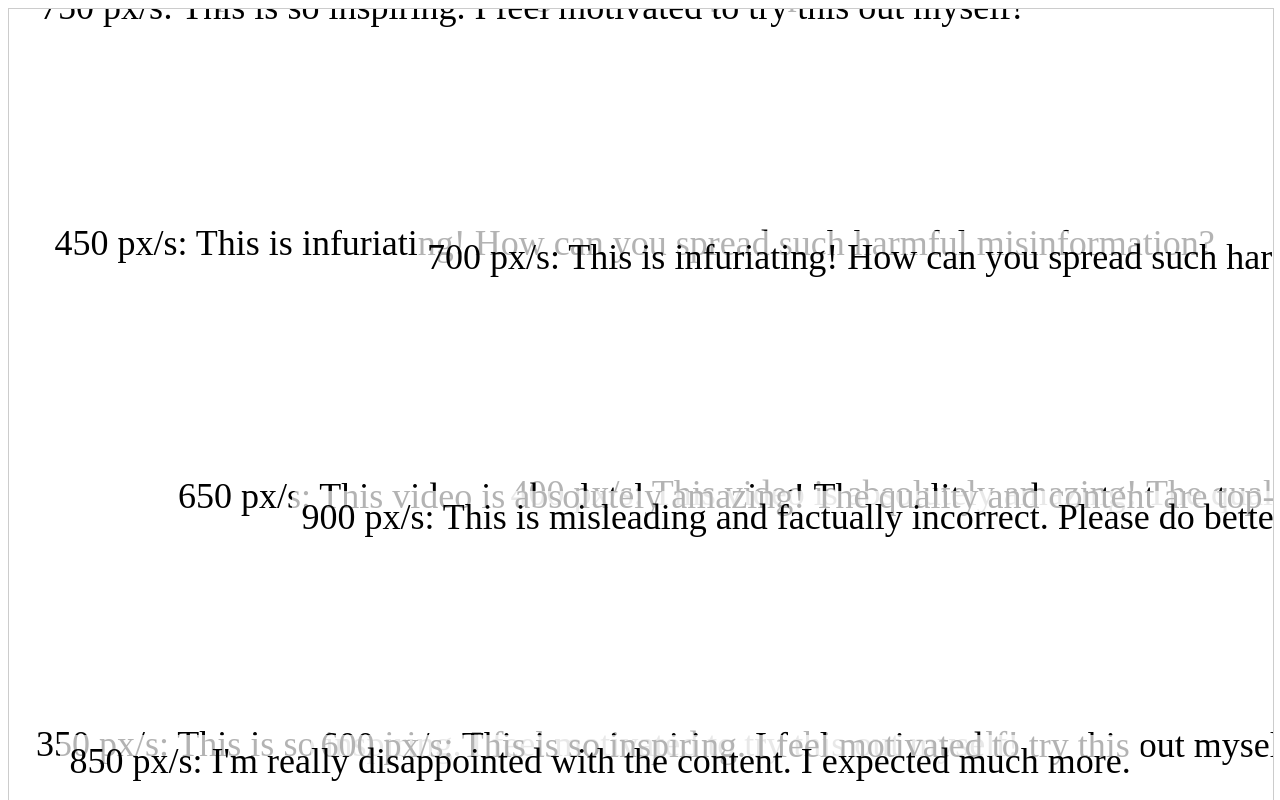
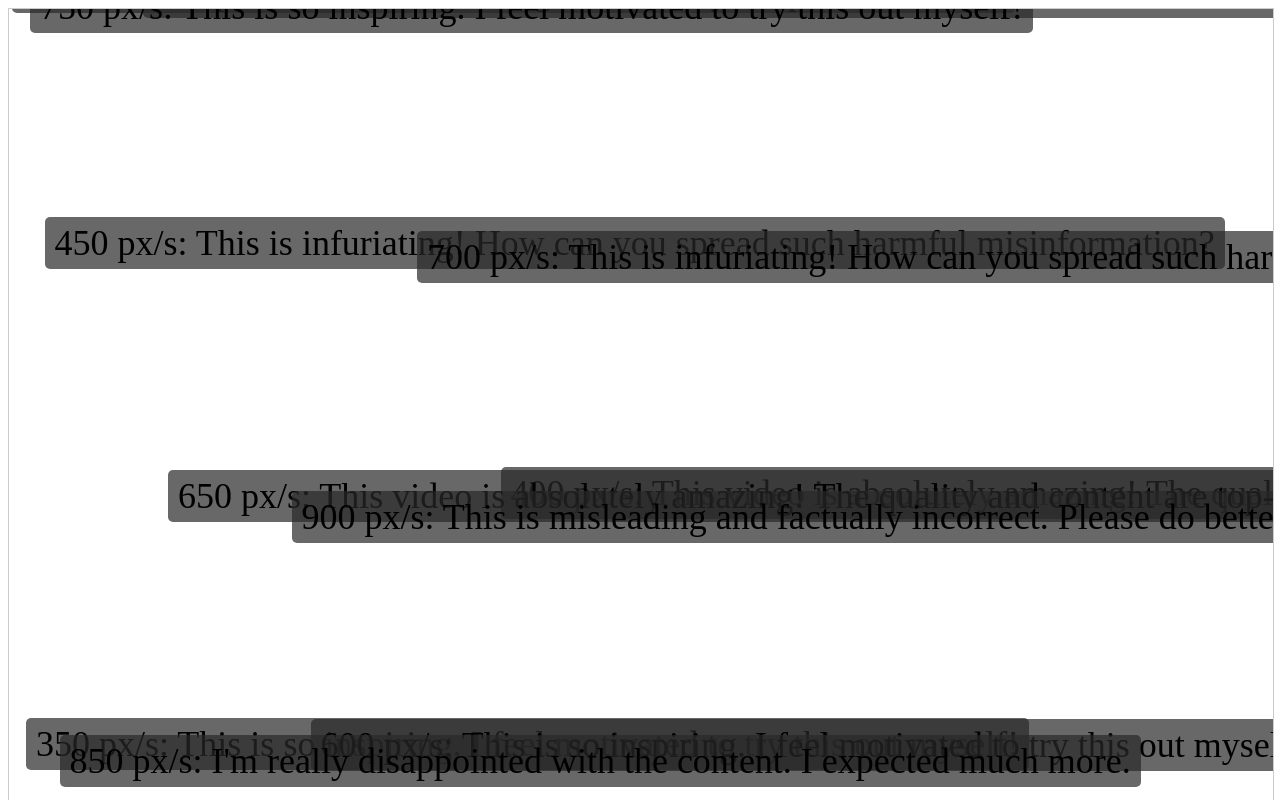
Before and after one commit to linsen-li/textmotion4, a plain HTML site: page index.html in a window 1280 px wide. Shown: the top 800 px of the page. Drawn offline with Linux system fonts and the light colour scheme.

Commit message:
Update and rename vertical_danmu_36pt.html to index.html

```diff
--- a/vertical_danmu_36pt.html
+++ b/index.html
@@ -19,7 +19,7 @@
         white-space: nowrap;
         font-size: 36px;
         color: #000; /* Black text */
-        background-color: rgba(255, 255, 255, 0.7); /* Optional: slight white background to the text */
+        background-color: rgba(40, 40, 40, 0.7); /* Optional: slight white background to the text */
         padding: 5px 10px;
         border-radius: 5px;
     }
```
